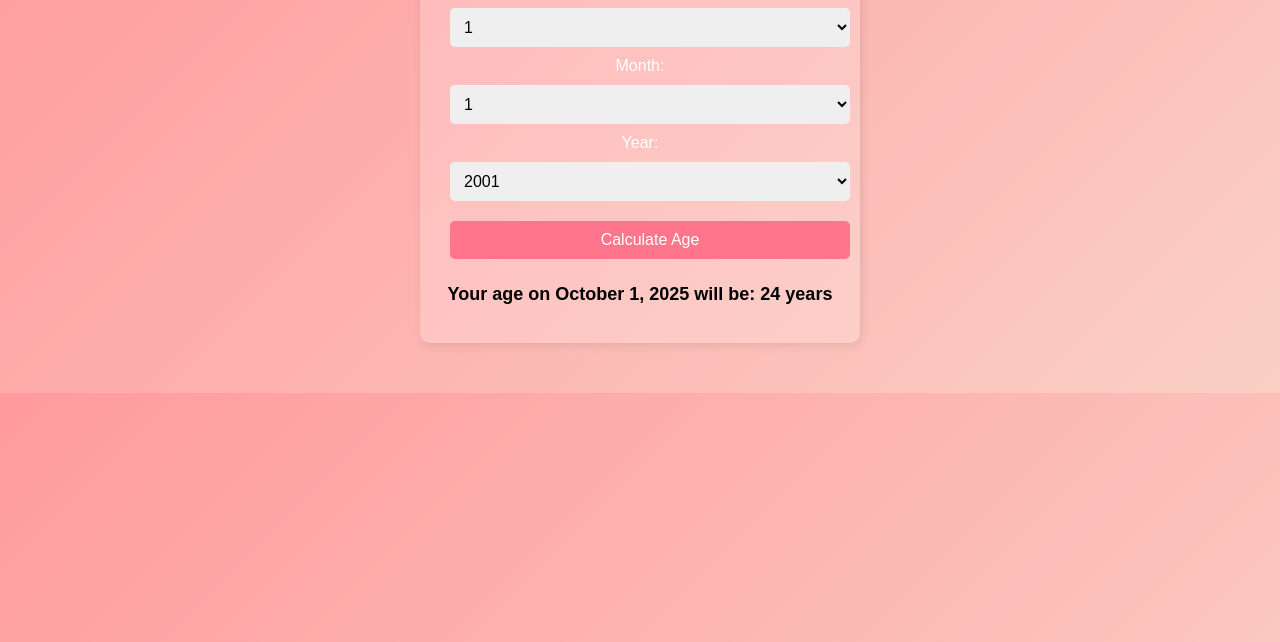
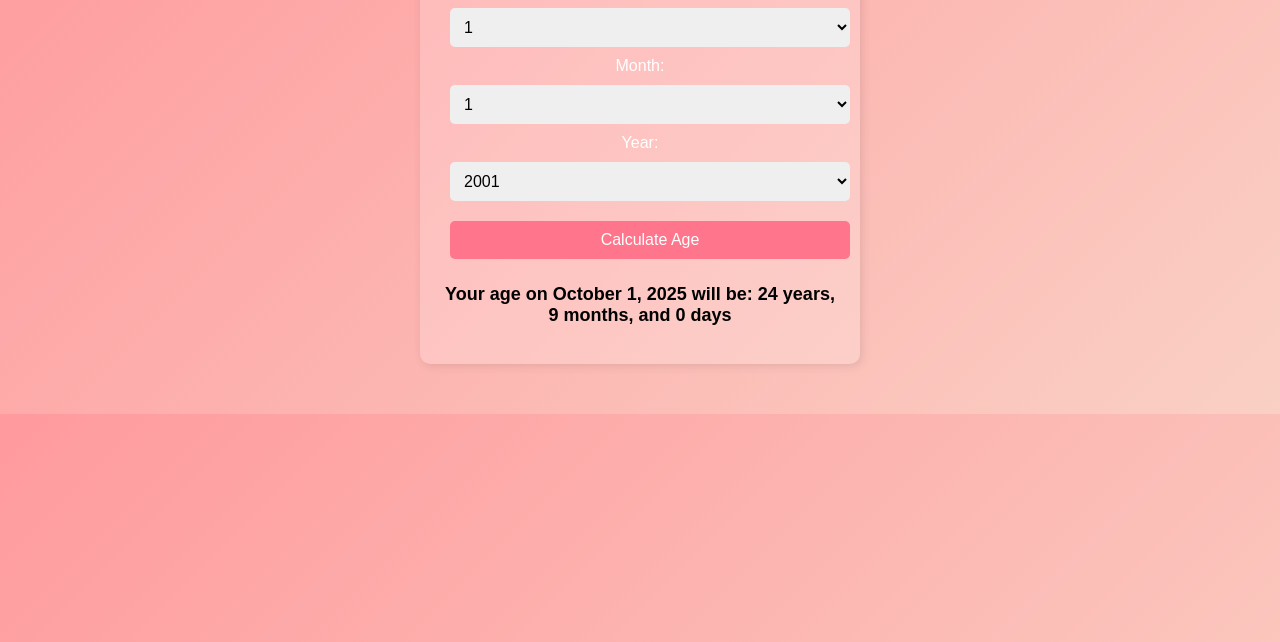
Before and after one commit to amrashraf296/Age-Calculator, a plain HTML site: page index.html in a window 1280 px wide. Both pictures are taken after a click on the button "Calculate Age". Shown: the part 158-800 px from the top of the page. Drawn offline with Linux system fonts and the light colour scheme.

Commit message:
Add files via upload

```diff
--- a/index.html
+++ b/index.html
@@ -111,14 +111,22 @@
 
             let birthDate = new Date(year, month, day);
             let fixedDate = new Date('2025-10-01');
-            let age = fixedDate.getFullYear() - birthDate.getFullYear();
-            let monthDiff = fixedDate.getMonth() - birthDate.getMonth();
-            let dayDiff = fixedDate.getDate() - birthDate.getDate();
 
-            if (monthDiff < 0 || (monthDiff === 0 && dayDiff < 0)) {
-                age--;
+            let ageYears = fixedDate.getFullYear() - birthDate.getFullYear();
+            let ageMonths = fixedDate.getMonth() - birthDate.getMonth();
+            let ageDays = fixedDate.getDate() - birthDate.getDate();
+
+            if (ageDays < 0) {
+                ageMonths--;
+                ageDays += new Date(fixedDate.getFullYear(), fixedDate.getMonth(), 0).getDate();
             }
-            document.getElementById('result').innerHTML = "Your age on October 1, 2025 will be: <span class='highlight'>" + age + " years</span>";
+            if (ageMonths < 0) {
+                ageYears--;
+                ageMonths += 12;
+            }
+
+            document.getElementById('result').innerHTML = `Your age on October 1, 2025 will be:
+                <span class='highlight'>${ageYears} years, ${ageMonths} months, and ${ageDays} days</span>`;
         }
 
         populateDropdowns();
```
